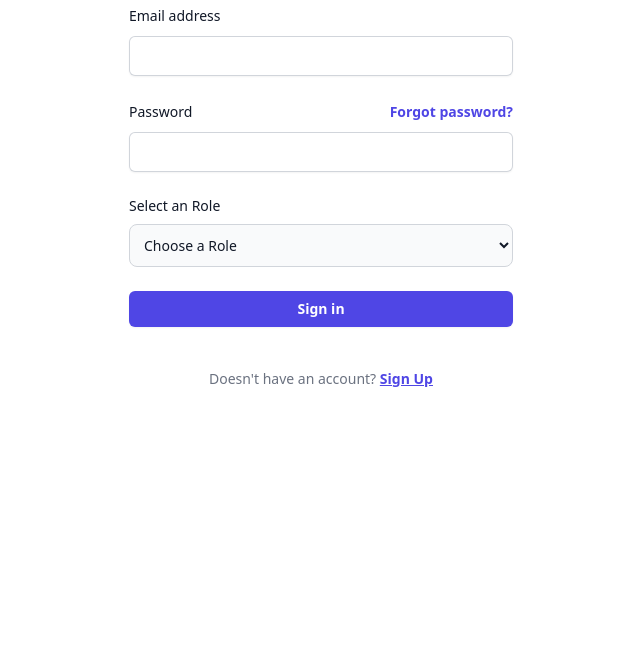
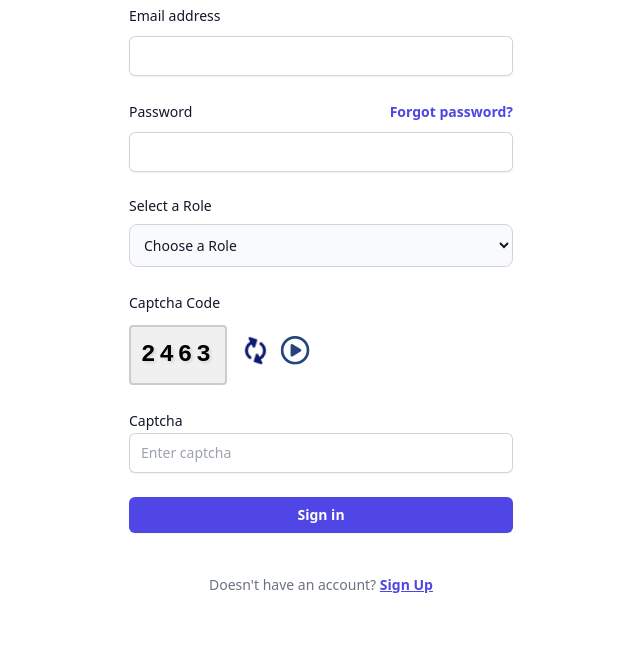
Before and after one commit to AnkitaPal-2002/Clinic-Management-System, a PHP site: page /pages/login.php in a window 1280 px wide. Shown: the part 236-881 px from the top of the page, without its empty margins (319-959 px from the left). Before the commit the page ends 623 px from the top, so only its background shows below. Run offline with PHP 8.4, Linux system fonts and the light colour scheme; some libraries are stand-ins or nearby versions.

Commit message:
feat: add CAPTCHA

```diff
--- a/pages/login.php
+++ b/pages/login.php
@@ -1,40 +1,39 @@
-<!DOCTYPE html>
-<html lang="en">
 <!DOCTYPE html>
 <html lang="en">
 
 <head>
     <meta charset="UTF-8">
     <meta name="viewport" content="width=device-width, initial-scale=1.0">
+    <link rel="stylesheet" href="https://cdnjs.cloudflare.com/ajax/libs/font-awesome/6.0.0-beta3/css/all.min.css">
     <script src="https://cdn.tailwindcss.com"></script>
     <title>Sign In</title>
+    <style>
+        .captcha {
+            display: inline-block;
+            margin-top: 10px;
+            padding: 10px;
+            font-size: 24px;
+            font-weight: bold;
+            font-family: 'Courier New', Courier, monospace;
+            background-color: #f0f0f0;
+            border: 2px solid #ccc;
+            border-radius: 4px;
+            letter-spacing: 4px;
+            text-shadow: 2px 2px 3px rgba(0, 0, 0, 0.1);
+            user-select: none;
+        }
+
+        .captcha-input {
+            width: 100%;
+            padding: 10px;
+            margin-top: 10px;
+            font-size: 16px;
+            border: 1px solid #ccc;
+            border-radius: 4px;
+            box-sizing: border-box;
+        }
+    </style>
 </head>
-
-<?php
-    include('../hooks/useParams.php');
-
-    if(isset($_GET['error'])){
-
-        include('../components/dangeralert.php');
-
-
-        if($_GET['error'] == 'usernotfound'){
-          danger('User not found. Please try again.');
-
-        }else if($_GET['error'] == 'invalidpassword'){
-            danger('Invalid password');
-
-        }else if($_GET['error'] == 'rolemissing'){
-            danger('Role is Missing');
-        }
-    }else if(isset($_GET['success'])){
-        include('../components/successAlert.php');
-
-        if($_GET['success'] == 'true'){
-            success('Logout successful...Login again to visit the site.');
-        }
-    }
-?>
 
 <body>
     <div class="flex min-h-full flex-col justify-center px-6 py-12 lg:px-8">
@@ -47,13 +46,7 @@
         </div>
 
         <div class="mt-10 sm:mx-auto sm:w-full sm:max-w-sm">
-            <form
-                class="space-y-6"
-                action=<?php
-                    echo getBaseURL()."/helpers/loginProcess.php"
-                ?>
-                method="POST"
-            >
+            <form id="login-form" class="space-y-6">
                 <div>
                     <label for="email" class="block text-sm font-medium leading-6 text-gray-900">Email address</label>
                     <div class="mt-2">
@@ -69,19 +62,16 @@
                             <a href="#" class="font-semibold text-indigo-600 hover:text-indigo-500">Forgot password?</a>
                         </div>
                     </div>
-
                     <div class="mt-2">
                         <input id="password" name="password" type="password" autocomplete="current-password" required
                             class="block w-full rounded-md border-0 py-2 px-3 text-gray-900 shadow-sm ring-1 ring-inset ring-gray-300 placeholder:text-gray-400 focus:ring-2 focus:ring-inset focus:ring-indigo-600 sm:text-sm sm:leading-6">
                     </div>
                 </div>
 
-
                 <div>
-                        <label for="role" class="block mb-2 text-sm font-medium text-gray-900 dark:text-white">Select an
-                            Role</label>
+                    <label for="role" class="block mb-2 text-sm font-medium text-gray-900">Select a Role</label>
                     <select id="role" name="role"
-                            class="bg-gray-50 border border-gray-300 text-gray-900 text-sm rounded-lg focus:ring-blue-500 focus:border-blue-500 block w-full p-2.5 dark:bg-gray-700 dark:border-gray-600 dark:placeholder-gray-400 dark:text-white dark:focus:ring-blue-500 dark:focus:border-blue-500">
+                        class="bg-gray-50 border border-gray-300 text-gray-900 text-sm rounded-lg focus:ring-blue-500 focus:border-blue-500 block w-full p-2.5">
                         <option selected>Choose a Role</option>
                         <option value="Admin">Admin</option>
                         <option value="Patient">Patient</option>
@@ -89,27 +79,86 @@
                     </select>
                 </div>
 
+                <!-- CAPTCHA -->
+                <div class="form-group">
+                    <label for="captcha-code" class="block text-sm font-medium leading-6 text-gray-900">Captcha Code</label>
+                    <div class="flex items-center">
+                        <div class="captcha" id="captcha-code"></div>
+                        <button type="button" id="refresh-captcha" class="ml-4 text-indigo-600 hover:text-indigo-500">
+                            <i class="fa-solid fa-rotate fa-spin fa-xl" style="color: #0d1972;"></i>
+                        </button>
+                        <button type="button" id="play-audio" class="ml-4 text-indigo-600 hover:text-indigo-500">
+                        <i class="fa-regular fa-circle-play fa-beat fa-xl" style="color: #24447a;"></i>
+                        </button>
+                    </div>
+                </div>
+
+                <div class="mt-2">
+                    <label for="captcha-input" class="block text-sm font-medium leading-6 text-gray-900">Captcha</label>
+                    <input type="text" id="captcha-input" name="captcha" placeholder="Enter captcha" required
+                        class="block w-full rounded-md border-0 py-2 px-3 text-gray-900 shadow-sm ring-1 ring-inset ring-gray-300 placeholder:text-gray-400 focus:ring-2 focus:ring-inset focus:ring-indigo-600 sm:text-sm sm:leading-6">
+                </div>
+
                 <div>
                     <button type="submit"
-                    name="submit"
-                    value="submit"
                         class="flex w-full justify-center rounded-md bg-indigo-600 px-3 py-1.5 text-sm font-semibold leading-6 text-white shadow-sm hover:bg-indigo-500 focus-visible:outline focus-visible:outline-2 focus-visible:outline-offset-2 focus-visible:outline-indigo-600">Sign
                         in</button>
                 </div>
-
             </form>
 
             <p class="mt-10 text-center text-sm text-gray-500">
                 Doesn't have an account?
-                <a href=<?php echo getBaseURL()."/pages/register.php"; ?> class="font-semibold leading-6 text-indigo-600 hover:text-indigo-500 underline">Sign Up</a>
+                <a href="#" class="font-semibold leading-6 text-indigo-600 hover:text-indigo-500 underline">Sign Up</a>
             </p>
         </div>
     </div>
+
+    <script>
+        // Function that generate a random CAPTCHA
+        function generateCaptcha() {
+            const rand = Math.floor(1000 + Math.random() * 9000);
+            document.getElementById('captcha-code').innerText = rand;
+            return rand;
+        }
+
+        let currentCaptcha = generateCaptcha();
+
+        // Refresh CAPTCHA when the reload button is clicked.
+        document.getElementById('refresh-captcha').addEventListener('click', function() {
+            currentCaptcha = generateCaptcha();
+        });
+
+        // Play CAPTCHA as audio
+    document.getElementById('play-audio').addEventListener('click', function() {
+        const synth = window.speechSynthesis;
+        const digits = currentCaptcha.toString().split('');
+        const utterance = new SpeechSynthesisUtterance(digits.join(' '));
+        utterance.rate = 0.9;
+        // Try to select a female voice
+        const voices = synth.getVoices();
+        const femaleVoice = voices.find(voice => voice.name.toLowerCase().includes('female') || voice.gender === 'female' || voice.name.toLowerCase().includes('woman'));
+        utterance.voice = femaleVoice || voices[0];
+
+        synth.speak(utterance);
+    });
+
+     // Ensure voices are loaded before attempting to use them
+     window.speechSynthesis.onvoiceschanged = function() {
+        // Refresh available voices when they are loaded
+        const voices = window.speechSynthesis.getVoices();
+    };
+
+
+        // Validate the CAPTCHA on form submission
+        document.getElementById('login-form').addEventListener('submit', function(event) {
+            const userCaptcha = document.getElementById('captcha-input').value;
+            if (userCaptcha != currentCaptcha) {
+                event.preventDefault();
+                alert('Captcha does not match. Please try again.');
+                currentCaptcha = generateCaptcha();
+            }
+        });
+    </script>
 </body>
 
 </html>
-</div>
-</div>
-</body>
-
-</html>
```
Also changed, not shown: helpers/audio_captcha.php (added, +13 -0 lines). Lines whose indentation alone changed are shown as unchanged.
